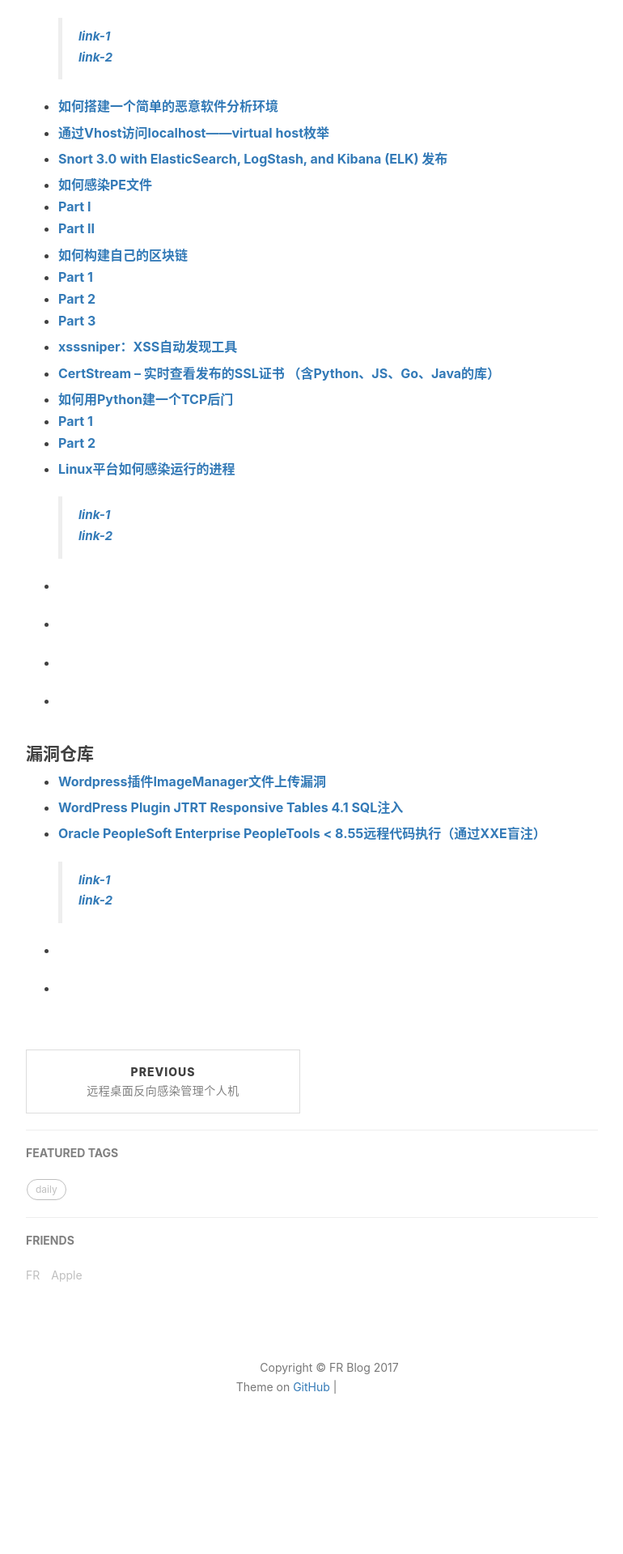
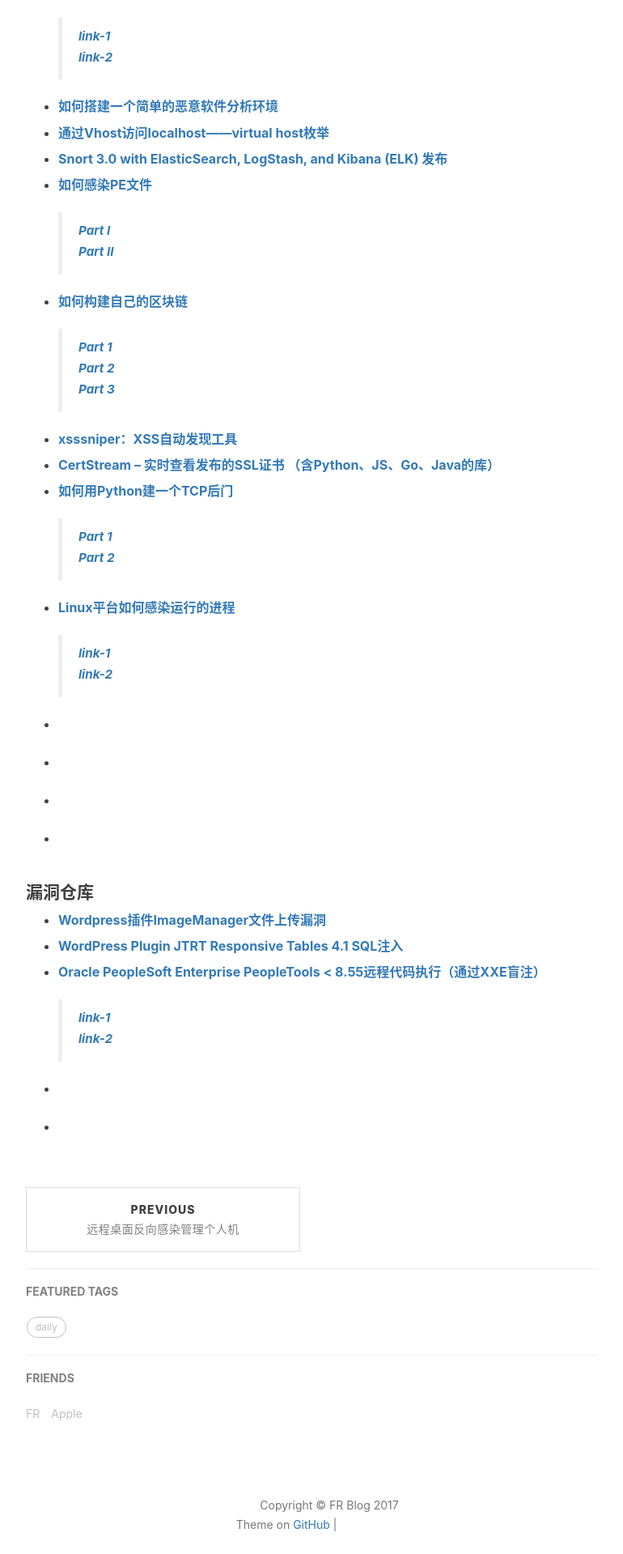
Before and after one commit to flankeraptor/flankeraptor.github.io, a Jekyll site: the page built from _posts/2017-11-07-01-20171107-安全态势.md, in a window 1280 px wide. Shown: the part 1223-3142 px from the top of the page at 81% size, without its empty margins (233-1003 px from the left). Built offline with Jekyll 4.4.1, drawn with Linux system fonts in a browser that asks for light colours; nearby versions of some CDN libraries; comment, search, counter and statistics services are not loaded; before the commit the page ends 3040 px from its top, so only the background shows below that; grey boxes are pictures that could not be loaded.

```diff
--- a/_posts/2017-11-07-01-20171107-安全态势.md
+++ b/_posts/2017-11-07-01-20171107-安全态势.md
@@ -46,21 +46,21 @@ tags:
 - **[Snort 3.0 with ElasticSearch, LogStash, and Kibana (ELK) 发布](http://blog.snort.org/2017/11/snort-30-with-elasticsearch-logstash.html)**
 
 - **[如何感染PE文件](http://www.example.com/)**
-- **[ Part I ](https://0x00sec.org/t/pe-file-infection/401 )**
-- **[ Part II ](https://0x00sec.org/t/pe-file-infection-part-ii/4135 )**
+    > **[ Part I ](https://0x00sec.org/t/pe-file-infection/401 )**
+    > **[ Part II ](https://0x00sec.org/t/pe-file-infection-part-ii/4135 )**
 
 - **[如何构建自己的区块链](http://www.example.com/)**
-- **[ Part 1 ](https://bigishdata.com/2017/10/17/write-your-own-blockchain-part-1-creating-storing-syncing-displaying-mining-and-proving-work/)**
-- **[ Part 2 ](https://bigishdata.com/2017/10/27/build-your-own-blockchain-part-2-syncing-chains-from-different-nodes/)**
-- **[ Part 3 ](https://bigishdata.com/2017/11/02/build-your-own-blockchain-part-3-writing-nodes-that-mine/)**
+    > **[ Part 1 ](https://bigishdata.com/2017/10/17/write-your-own-blockchain-part-1-creating-storing-syncing-displaying-mining-and-proving-work/)**
+    > **[ Part 2 ](https://bigishdata.com/2017/10/27/build-your-own-blockchain-part-2-syncing-chains-from-different-nodes/)**
+    > **[ Part 3 ](https://bigishdata.com/2017/11/02/build-your-own-blockchain-part-3-writing-nodes-that-mine/)**
 
 - **[xsssniper：XSS自动发现工具](https://securityonline.info/xsssniper-automatic-xss-discovery-tool/)**
 
 - **[CertStream – 实时查看发布的SSL证书 （含Python、JS、Go、Java的库）](https://certstream.calidog.io/)**
 
 - **[如何用Python建一个TCP后门](http://www.example.com/)**
-- **[ Part 1 ](https://0x00sec.org/t/how-to-make-a-reverse-tcp-backdoor-in-python-part-1/1038)**
-- **[ Part 2 ](https://0x00sec.org/t/how-to-make-a-reverse-tcp-backdoor-in-python-part-2/1040)**
+    > **[ Part 1 ](https://0x00sec.org/t/how-to-make-a-reverse-tcp-backdoor-in-python-part-1/1038)**
+    > **[ Part 2 ](https://0x00sec.org/t/how-to-make-a-reverse-tcp-backdoor-in-python-part-2/1040)**
 
 - **[Linux平台如何感染运行的进程](http://www.example.com/)**
     > **[ link-1 ](https://0x00sec.org/t/linux-infecting-running-processes/1097 )**
```
